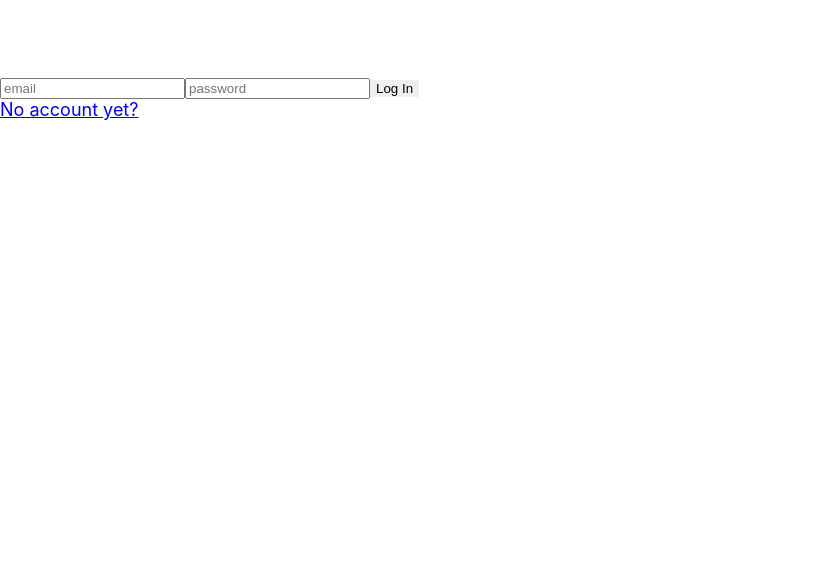
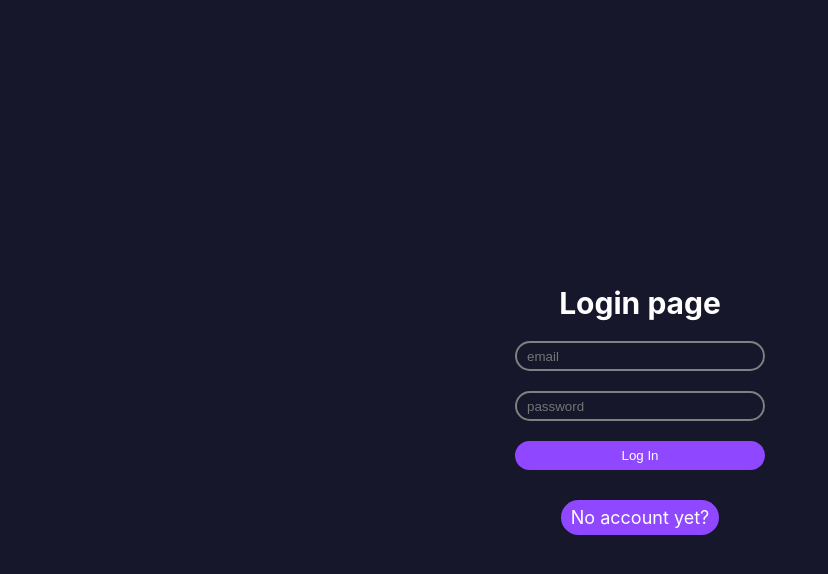
Before and after one commit to RanjitXtha/Chat-App, a React (Create React App) app: page /login in a window 1280 px wide. Shown: the top 574 px of the page, without its empty margins (0-828 px from the left). Built offline with nearby package versions, Linux system fonts and the light colour scheme; no server answers.

Commit message:
changes made

```diff
--- a/src/pages/GroupChat.jsx
+++ b/src/components/GroupChat.jsx
@@ -1,9 +1,8 @@
-import Group from "../components/Group";
 import { onSnapshot } from "firebase/firestore";
 import {useEffect, useContext, useState } from "react";
 import { doc } from "firebase/firestore";
-import { db } from "../firebase";
-import { UserContext } from "../context/userContext";
+import { db } from "../firebase.js";
+import { UserContext } from "../context/userContext.js";
 import {GroupContext} from '../context/groupContext.js';
 import { CGToggleContext } from "../context/chatGroupToggle.js";
 import { useNavigate } from "react-router-dom";
--- a/src/cssFiles/Home.css
+++ b/src/cssFiles/Home.css
@@ -70,3 +70,29 @@ h1{
     border-radius: 3rem;
     color:white;
 }
+
+.group-add-button{
+    position: relative;
+}
+
+.group-add-button >span{
+    font-size: 1.5rem;
+    background-color: var(--msg);
+    padding:0.5rem 1rem;
+    border-radius: 2rem;
+    color:white;
+    margin-left:0.5rem;
+    opacity: 0;
+    pointer-events: none;
+    transition: all 0.2s ease;
+}
+
+.group-add-button:hover >span{
+ opacity: 1;
+}
+
+.group-add-button >button{
+   width:3rem;
+   height:3rem;
+   font-size:2rem;
+}
--- /dev/null
+++ b/src/cssFiles/loginregister.css
@@ -0,0 +1,31 @@
+.login-page , .register-page{
+    background-color: var(--dark);
+    height:100vh;
+    display: flex;
+    justify-content: center;
+    align-items: center;
+    flex-direction: column;
+}
+
+.login-page >form , .register-page form{
+    display: flex;
+    flex-direction: column;
+    row-gap: 2rem;
+}
+
+.login-page input , .register-page input{
+    min-width:25rem;
+    min-height:3rem;
+    background-color: transparent;
+    border: 2px solid gray;
+    border-radius: 4rem;
+    padding:0.5rem 1rem;
+}
+
+a{
+    text-decoration: none;
+}
+
+.login-page a ,.register-page a{
+    margin-top:3rem;
+}
--- a/src/pages/Home.jsx
+++ b/src/pages/Home.jsx
@@ -8,7 +8,7 @@ import {Messages , Input} from "../components/Messages";
 import '../cssFiles/Home.css';
 import { FriendsContext } from "../context/chatContext";
 import { useNavigate } from "react-router-dom";
-import GroupChats from "./GroupChat";
+import GroupChats from "../components/GroupChat";
 import { CGToggleContext } from "../context/chatGroupToggle";
 import { GroupContext } from "../context/groupContext";
 
@@ -18,6 +18,12 @@ const Home=()=>{
     const {currentUser} = useContext(UserContext);
     const {state} = useContext(FriendsContext) ;
     const {groupData} = useContext(GroupContext);
+
+    const copyCode=async(Id)=>{
+        await navigator.clipboard.writeText(Id);
+        alert("Code copied to clipboard");
+
+    }
 
 
     const renderProfile = () => {
@@ -31,14 +37,21 @@ const Home=()=>{
         } else if (CGState.currentState === "group") {
           return (
             <div style={{display:'flex',alignItems:'center',columnGap:'1rem'}}>
-            <img src={groupData.photoURL} className="profile-pic" />
-            <p>{groupData.displayName}</p>
-        </div>
+                <img src={groupData.photoURL} className="profile-pic" />
+                <p>{groupData.displayName}</p>
+                <div className="group-add-button">
+                    <button className="add-button" onClick={()=>copyCode(groupData.groupId)} >+</button>
+                    <span>Click to copy Room code</span>
+                </div>
+
+            </div>
           );
         } else {
           return <div></div>;
         }
       };
+
+
 
     return(
             <div className="body">
--- a/src/pages/login.jsx
+++ b/src/pages/login.jsx
@@ -1,6 +1,7 @@
 import { signInWithEmailAndPassword } from "firebase/auth";
 import { auth } from "../firebase";
 import { Link } from "react-router-dom";
+import '../cssFiles/loginregister.css'
 
 const LogIn=()=>{
 
@@ -19,14 +20,14 @@ const LogIn=()=>{
     }
 
     return(
-        <div>
+        <div className="login-page">
             <h1>Login page</h1>
             <form onSubmit={handleSubmit}>
                 <input type="email" placeholder="email" />
                 <input type="password" placeholder="password" />
-                <button>Log In</button>
+                <button className="click-button">Log In</button>
             </form>
-            <Link to="/register">No account yet?</Link>
+            <Link className="click-button" to="/register">No account yet?</Link>
         </div>
     )
 }
--- a/src/pages/register.jsx
+++ b/src/pages/register.jsx
@@ -67,19 +67,16 @@ const Register = ()=>{
 
 
     return(
-        <div>
+        <div className="register-page">
             <h1>Register page</h1>
-            <div>
                 <form onSubmit={handleSubmit}>
                     <input type="text" placeholder="username" />
                     <input type="email" placeholder="email" />
                     <input type="password" placeholder="password" />
                     <input type="file" />
-                    <button>Sign Up</button>
+                    <button className="click-button">Sign Up</button>
                 </form>
-                <Link to="/login">Already have an account?</Link>
-
-            </div>
+            <Link className="click-button" to="/login">Already have an account?</Link>
         </div>
     )
 }
```
